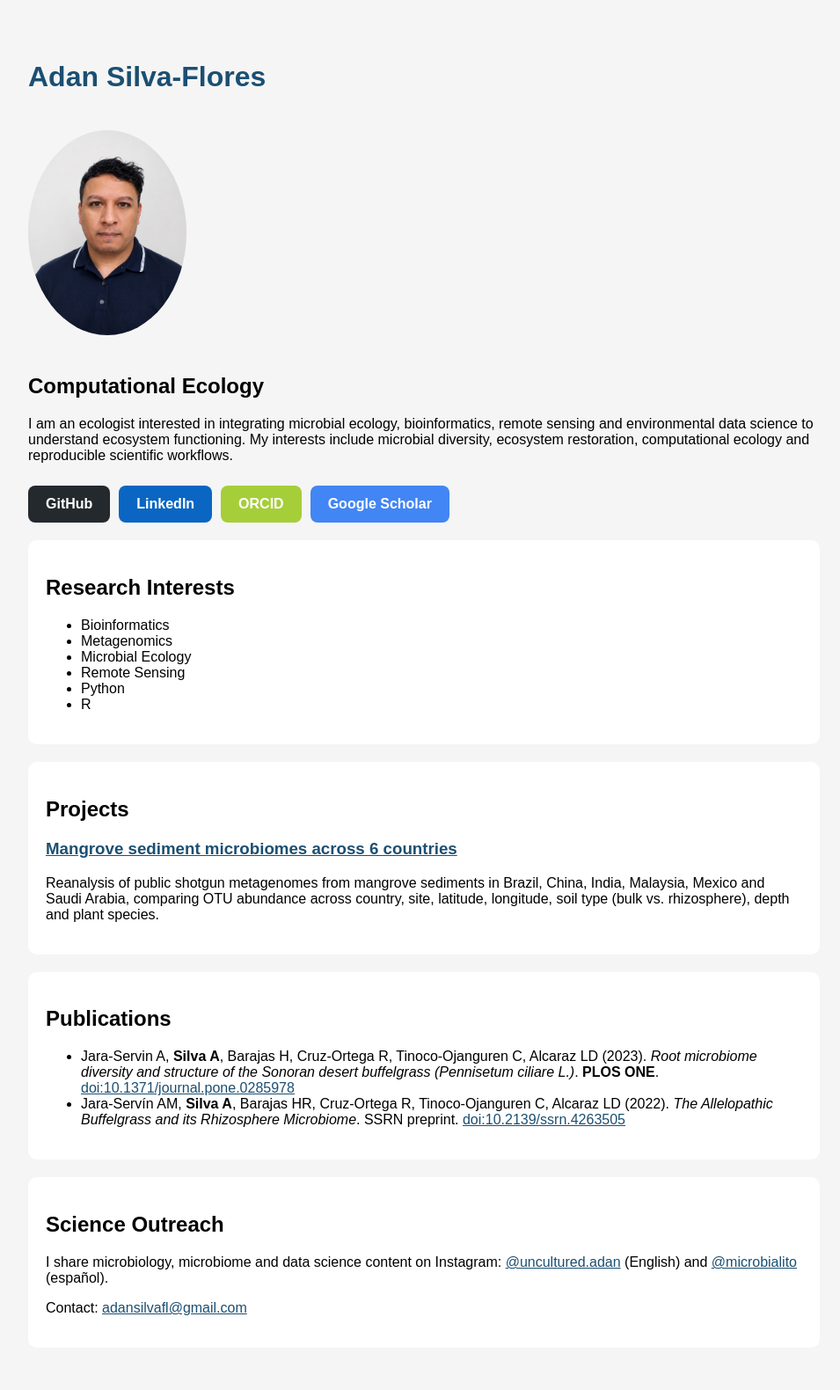
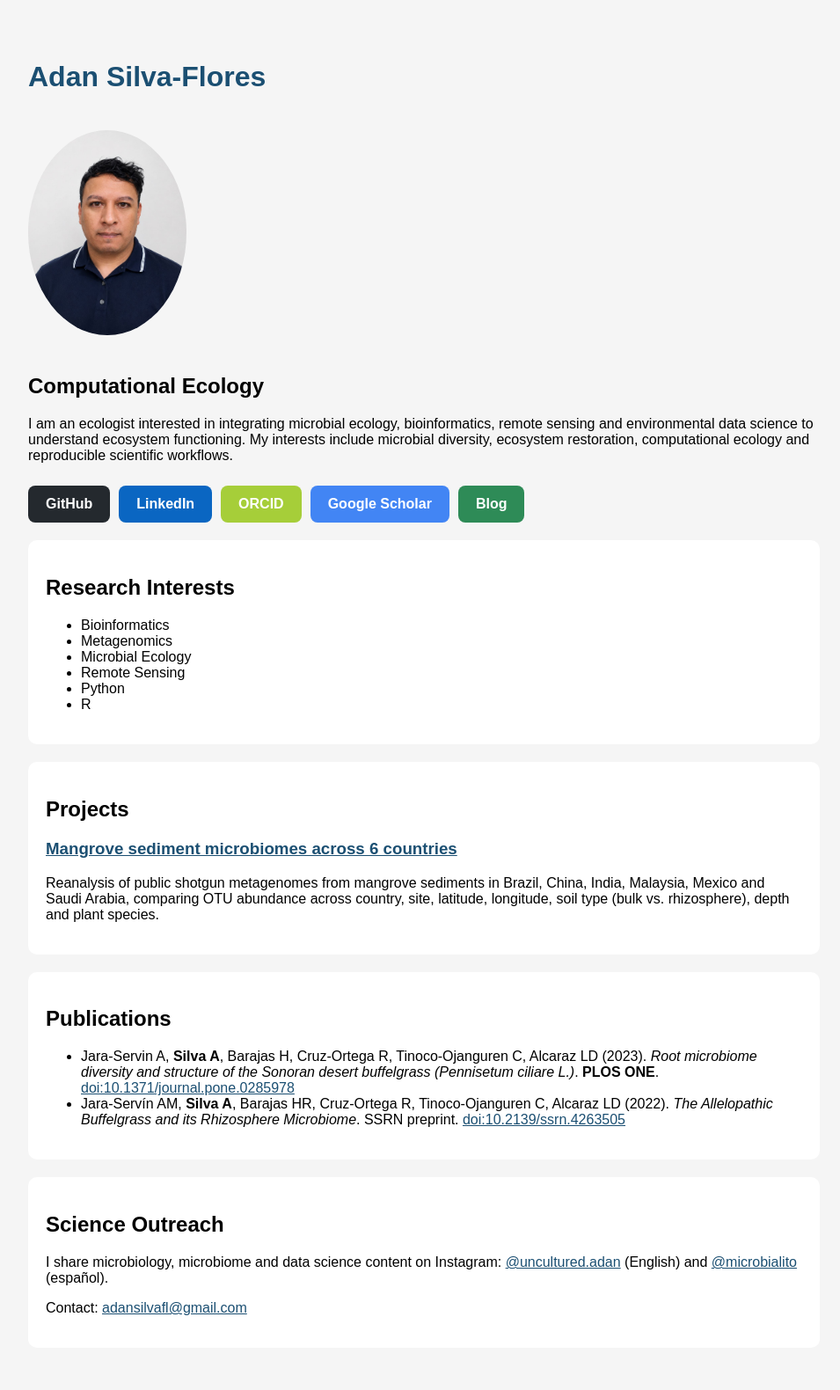
Before and after one commit to adansilvaflores/adansilvaflores.github.io, a Jekyll site: the page index.html, which Jekyll copies as it is, in a window 1280 px wide. Shown: the whole page at 88% size, without its empty margins (158-1113 px from the left). Built offline with Jekyll 4.4.1, drawn with Linux system fonts in a browser that asks for light colours.

Commit message:
Add Blog button to homepage
Link the new blog from the homepage buttons.

Co-Authored-By: Claude Opus 5.5 <noreply@anthropic.com>

```diff
--- a/index.html
+++ b/index.html
@@ -36,6 +36,7 @@ ecology and reproducible scientific workflows.
 <a class="btn" style="background:#0A66C2;" href="https://www.linkedin.com/in/adan-silva-flores">LinkedIn</a>
 <a class="btn" style="background:#A6CE39;" href="https://orcid.org/0000-0001-6238-0000">ORCID</a>
 <a class="btn" style="background:#4285F4;" href="https://scholar.google.com/citations?user=2px7cIwAAAAJ">Google Scholar</a>
+<a class="btn" style="background:#2E8B57;" href="/blog/">Blog</a>
 </div>
 
 <section>
```
